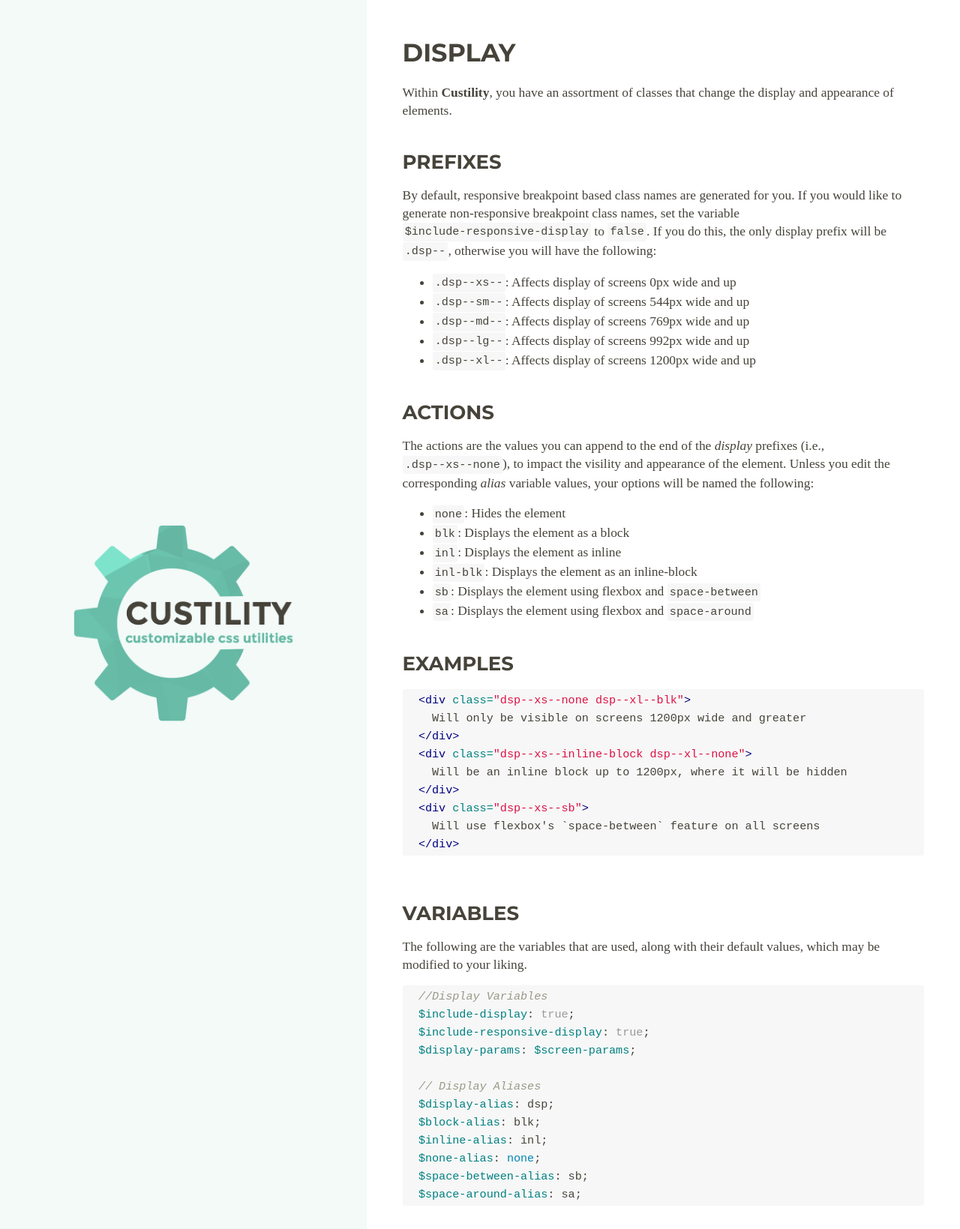
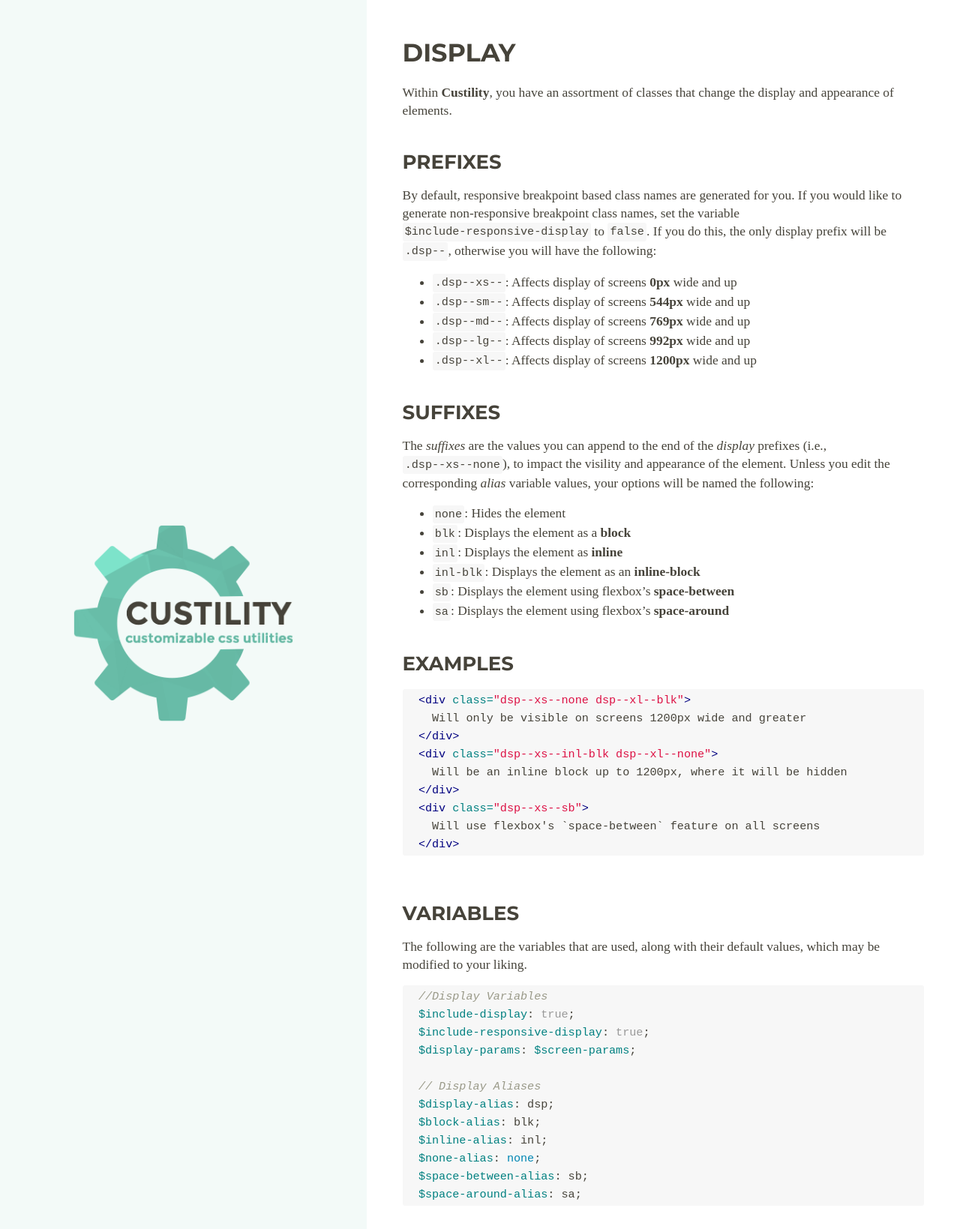
Before and after one commit to krivaten/custility, a Jekyll site: the page built from docs/display.md, in a window 1280 px wide. Shown: the top 1639 px of the page at 75% size. Built offline with Jekyll 4.4.1, drawn with Linux system fonts in a browser that asks for light colours; nearby versions of some CDN libraries; some web fonts are replaced.

Commit message:
Clean up display

```diff
--- a/docs/display.md
+++ b/docs/display.md
@@ -9,21 +9,21 @@ Within **Custility**, you have an assortment of classes that change the display
 ### Prefixes
 By default, responsive breakpoint based class names are generated for you. If you would like to generate non-responsive breakpoint class names, set the variable `$include-responsive-display` to `false`. If you do this, the only display prefix will be `.dsp--`, otherwise you will have the following:
 
-- `.dsp--xs--`: Affects display of screens 0px wide and up
-- `.dsp--sm--`: Affects display of screens 544px wide and up
-- `.dsp--md--`: Affects display of screens 769px wide and up
-- `.dsp--lg--`: Affects display of screens 992px wide and up
-- `.dsp--xl--`: Affects display of screens 1200px wide and up
+- `.dsp--xs--`: Affects display of screens **0px** wide and up
+- `.dsp--sm--`: Affects display of screens **544px** wide and up
+- `.dsp--md--`: Affects display of screens **769px** wide and up
+- `.dsp--lg--`: Affects display of screens **992px** wide and up
+- `.dsp--xl--`: Affects display of screens **1200px** wide and up
 
-### Actions
-The actions are the values you can append to the end of the _display_ prefixes (i.e., `.dsp--xs--none`), to impact the visility and appearance of the element. Unless you edit the corresponding _alias_ variable values, your options will be named the following:
+### Suffixes
+The _suffixes_ are the values you can append to the end of the _display_ prefixes (i.e., `.dsp--xs--none`), to impact the visility and appearance of the element. Unless you edit the corresponding _alias_ variable values, your options will be named the following:
 
 - `none`: Hides the element
-- `blk`: Displays the element as a block
-- `inl`: Displays the element as inline
-- `inl-blk`: Displays the element as an inline-block
-- `sb`: Displays the element using flexbox and `space-between`
-- `sa`: Displays the element using flexbox and `space-around`
+- `blk`: Displays the element as a **block**
+- `inl`: Displays the element as **inline**
+- `inl-blk`: Displays the element as an **inline-block**
+- `sb`: Displays the element using flexbox's **space-between**
+- `sa`: Displays the element using flexbox's **space-around**
 
 ### Examples
 
@@ -31,7 +31,7 @@ The actions are the values you can append to the end of the _display_ prefixes (
   <div class="dsp--xs--none dsp--xl--blk">
     Will only be visible on screens 1200px wide and greater
   </div>
-  <div class="dsp--xs--inline-block dsp--xl--none">
+  <div class="dsp--xs--inl-blk dsp--xl--none">
     Will be an inline block up to 1200px, where it will be hidden
   </div>
   <div class="dsp--xs--sb">
```
